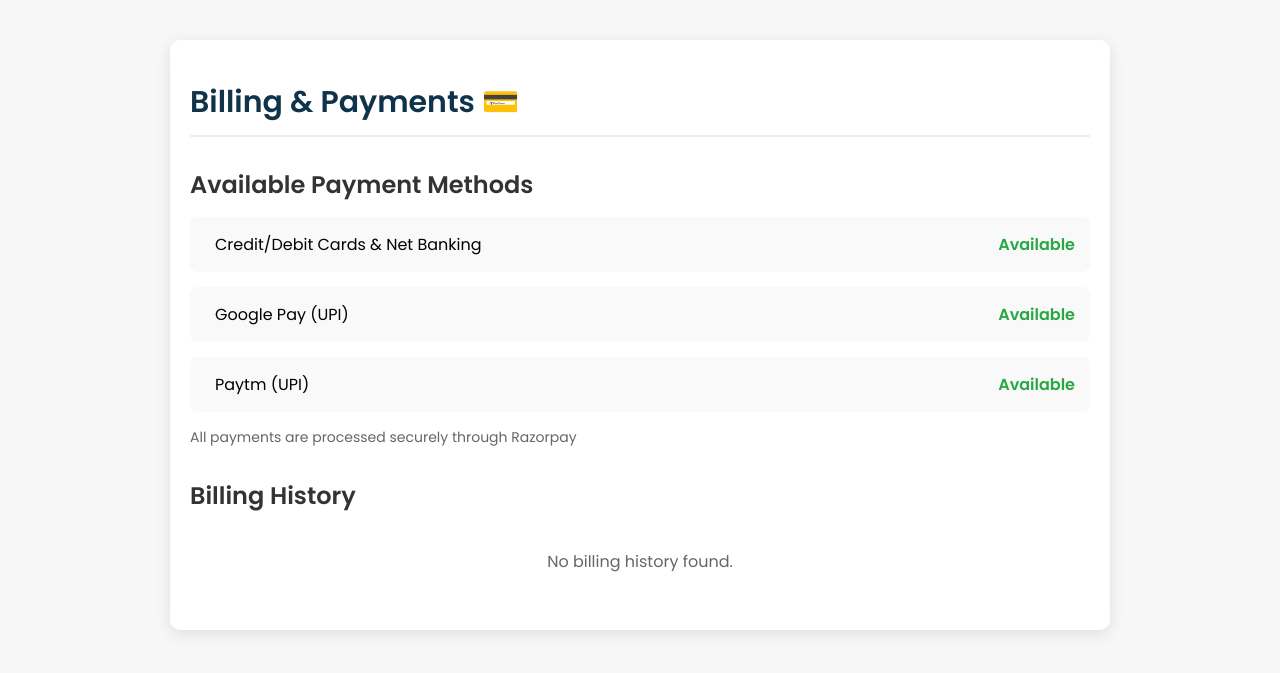
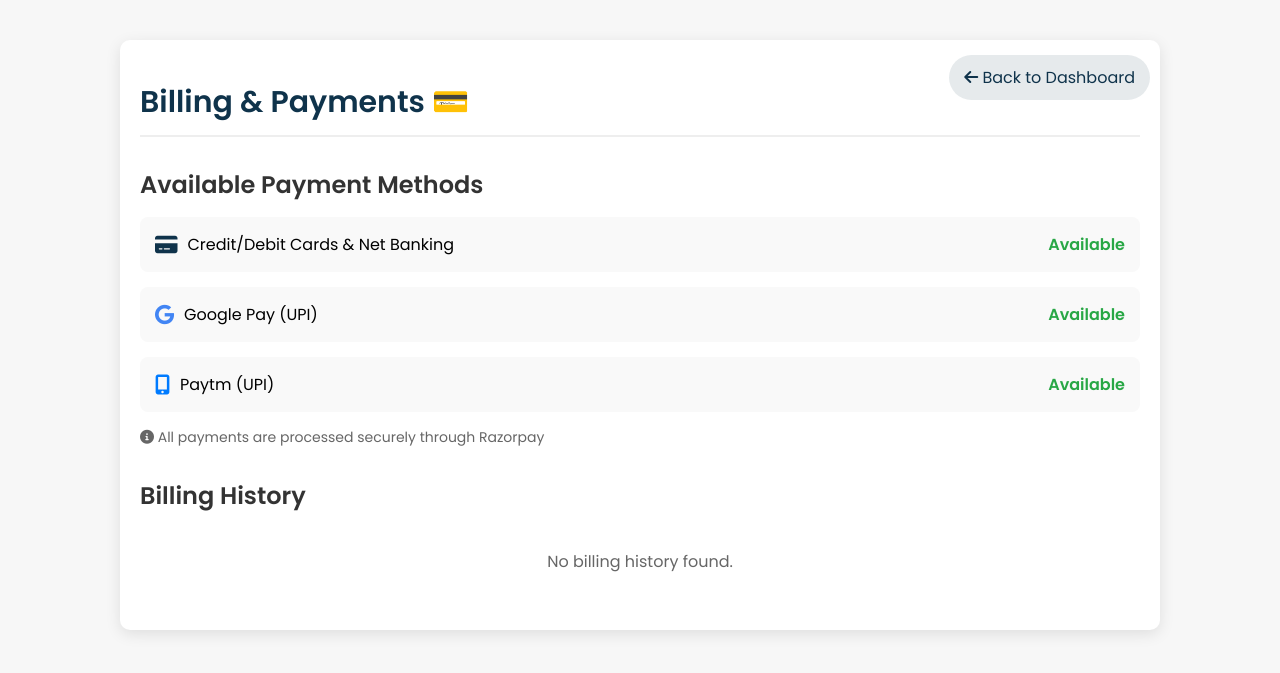
Before and after one commit to arathyrajeesh/laundry-shop, a Django app: page /billing/ in a window 1280 px wide. Shown: the top 673 px of the page. Run offline with Django 5.2, Linux system fonts and the light colour scheme; a user stored in the database is signed in; data comes from the database, SQL or seed files in the repository; both versions use the stored data as it was after the commit.

Commit message:
back to dashboard added

```diff
--- a/laundry_shop/shop/templates/billing.html
+++ b/laundry_shop/shop/templates/billing.html
@@ -6,11 +6,48 @@
     <meta name="viewport" content="width=device-width, initial-scale=1.0">
     <title>Billing & Payments</title>
     <link href="https://fonts.googleapis.com/css2?family=Poppins:wght@300;400;600&display=swap" rel="stylesheet">
+    <link rel="stylesheet" href="https://cdnjs.cloudflare.com/ajax/libs/font-awesome/6.0.0-beta3/css/all.min.css">
+
     <style>
         body { background: #f7f7f7; font-family: "Poppins", sans-serif; }
-        .page-container { max-width: 900px; margin: 40px auto; padding: 20px; background: white; border-radius: 10px; box-shadow: 0 4px 15px rgba(0, 0, 0, 0.1); }
-        .page-header { font-size: 30px; font-weight: 600; color: #0f334bff; margin-bottom: 25px; border-bottom: 2px solid #eee; padding-bottom: 10px; }
-        .section-title { font-size: 24px; color: #333; margin-top: 30px; margin-bottom: 15px; }
+        .page-container {
+            max-width: 1000px;
+            margin: 40px auto;
+            padding: 20px;
+            background: white;
+            border-radius: 10px;
+            box-shadow: 0 4px 15px rgba(0, 0, 0, 0.1);
+            position: relative;
+        }
+        .back-btn {
+            position: absolute;
+            top: 15px;
+            right: 10px;
+            color: #0f334bff;
+            text-decoration: none;
+            padding: 10px 15px;
+            border-radius: 50px;
+            background: rgba(15, 51, 75, 0.1);
+            transition: all 0.3s ease;
+            font-weight: 500;
+        }
+        .back-btn:hover {
+            background: rgba(15, 51, 75, 0.2);
+            transform: translateX(-3px);
+        }
+        .page-header {
+            font-size: 30px;
+            font-weight: 600;
+            color: #0f334bff;
+            margin-bottom: 25px;
+            border-bottom: 2px solid #eee;
+            padding-bottom: 10px;
+        }
+        .section-title { font-size: 24px;
+            color: #333;
+            margin-top: 30px;
+            margin-bottom: 15px;
+        }
         .payment-method-card { background: #f9f9f9; padding: 15px; border-radius: 8px; margin-bottom: 15px; display: flex; justify-content: space-between; align-items: center; }
         .add-btn { background: #28a745; color: white; padding: 8px 15px; border: none; border-radius: 5px; cursor: pointer; font-weight: 500; }
         .history-table { width: 100%; border-collapse: collapse; margin-top: 20px; font-size: 14px; }
@@ -20,6 +57,9 @@
 </head>
 <body>
     <div class="page-container">
+        <a href="{% url 'dashboard' %}" class="back-btn">
+            <i class="fas fa-arrow-left"></i> Back to Dashboard
+        </a>
         <h1 class="page-header">Billing & Payments 💳</h1>
 
         <div class="payment-section">
--- a/laundry_shop/shop/templates/user_dashboard.html
+++ b/laundry_shop/shop/templates/user_dashboard.html
@@ -9,7 +9,7 @@
     <link href="https://fonts.googleapis.com/css2?family=Poppins:wght@300;400;600&display=swap" rel="stylesheet">
 
     <style>
-        /* Base CSS (Keep consistent) */
+
         * {
             margin: 0;
             padding: 0;
@@ -247,14 +247,14 @@
 
         .profile-dropdown {
             position: absolute;
-            top: 75px; /* Position below the profile pic */
+            top: 75px;
             right: 0;
             width: 300px;
             background: white;
             border-radius: 8px;
             box-shadow: 0 4px 15px rgba(0, 0, 0, 0.2);
             padding: 15px 0;
-            display: none; /* Hidden by default */
+            display: none;
         }
 
         .profile-dropdown.show {
```
Also changed, not shown: laundry_shop/shop/templates/orders.html (+30 -1 lines), laundry_shop/db.sqlite3.
